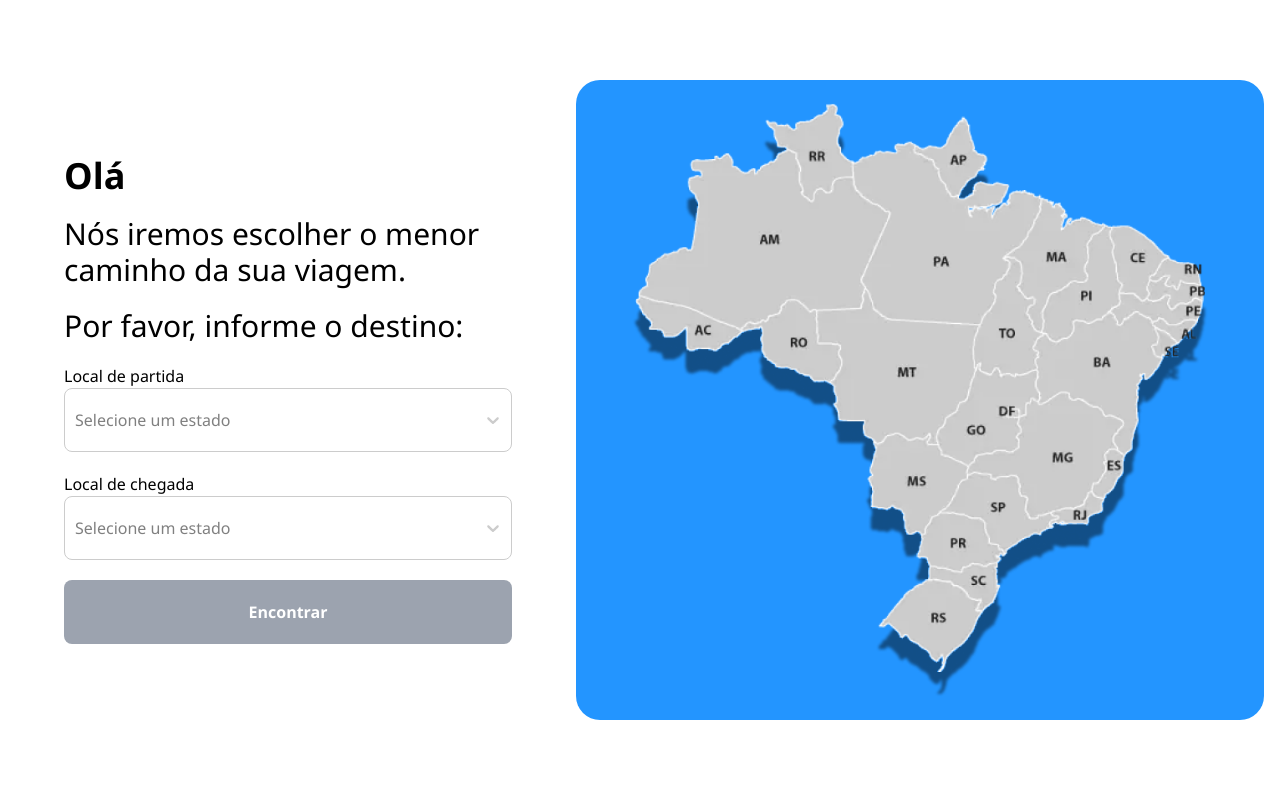
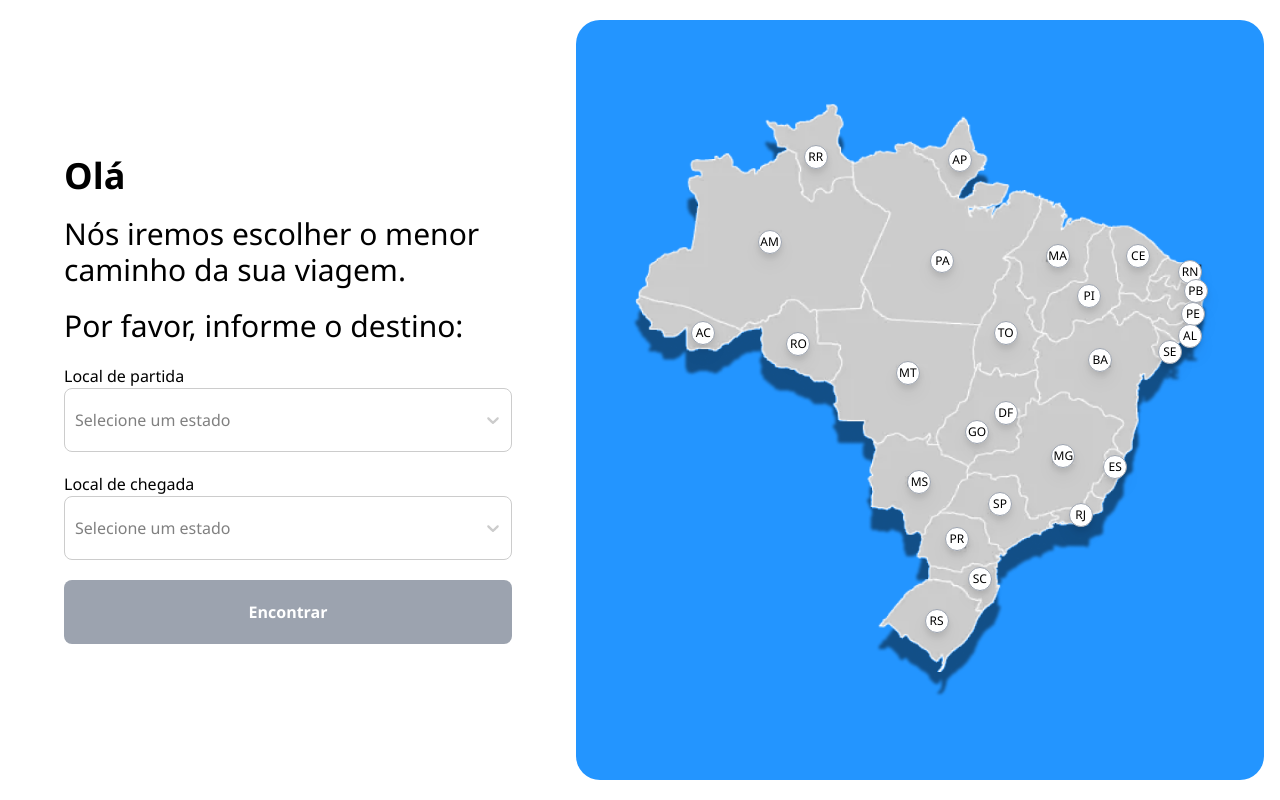
Before and after one commit to projeto-de-algoritmos/Grafos2_SPSubway, a React (Create React App) app in the folder app/: page / in a window 1280 px wide. Built offline with nearby package versions, Linux system fonts and the light colour scheme.

Commit message:
feat: insert all states of brasil in map

```diff
--- a/app/src/components/BrazilMap.jsx
+++ b/app/src/components/BrazilMap.jsx
@@ -1,9 +1,143 @@
-import BrasilMap from '../assets/brasil_map.png'
+import BrasilMap from "../assets/brasil_map.png";
+import States from "../assets/states.json";
 
-export function BrazilMap(){
-    return(
-        <div className="w-[80%] h-full max-h-[40rem] bg-[#2395FF] rounded-3xl flex overflow-hidden justify-center items-center">
-            <img src={BrasilMap} alt="Mapa do Brasil" className='w-full max-w-xl'/>
-        </div>
-    )
+export function BrazilMap({ departure, arrival }) {
+  const statesLocation = [
+    {
+      bottom: "18.5rem",
+      right: "60%",
+    },
+    {
+      bottom: "19.2rem",
+      right: "76.5%",
+    },
+    {
+      bottom: "24.9rem",
+      right: "65%",
+    },
+    {
+      bottom: "30.2rem",
+      right: "57%",
+    },
+    {
+      bottom: "23.7rem",
+      right: "35%",
+    },
+    {
+      bottom: "30rem",
+      right: "32%",
+    },
+    {
+      bottom: "19.2rem",
+      right: "24%",
+    },
+    {
+      bottom: "24rem",
+      right: "15%",
+    },
+    {
+      bottom: "21.5rem",
+      right: "9.5%",
+    },
+    {
+      bottom: "24rem",
+      right: "1%",
+    },
+    {
+      bottom: "23rem",
+      right: "-8%",
+    },
+    {
+      bottom: "21.8rem",
+      right: "-9%",
+    },
+    {
+      bottom: "20.4rem",
+      right: "-8.5%",
+    },
+    {
+      bottom: "19rem",
+      right: "-8%",
+    },
+    {
+      bottom: "18rem",
+      right: "-4.5%",
+    },
+    {
+      bottom: "17.5rem",
+      right: "7.6%",
+    },
+    {
+      bottom: "11.5rem",
+      right: "14%",
+    },
+    {
+      bottom: "10.8rem",
+      right: "5%",
+    },
+    {
+      bottom: "7.8rem",
+      right: "11%",
+    },
+    {
+      bottom: "8.5rem",
+      right: "25%",
+    },
+    {
+      bottom: "6.3rem",
+      right: "32.5%",
+    },
+    {
+      bottom: "3.8rem",
+      right: "28.5%",
+    },
+    {
+      bottom: "1.2rem",
+      right: "36%",
+    },
+    {
+      bottom: "9.9rem",
+      right: "39%",
+    },
+    {
+      bottom: "16.7rem",
+      right: "41%",
+    },
+    {
+      bottom: "13rem",
+      right: "29%",
+    },
+    {
+      bottom: "14.2rem",
+      right: "24%",
+    },
+  ];
+
+  return (
+    <div className="w-[80%] h-full max-h-[95%] bg-[#2395FF] rounded-3xl flex overflow-hidden justify-center items-center">
+      <div className="w-full max-w-xl absolute h-full max-h-[38rem]">
+        {States.map((state, index) => {
+          return (
+            <div
+              key={index}
+              className={`absolute m-10 w-6 h-6 border border-gray-400  bg-white rounded-full flex drop-shadow-lg
+               justify-center items-center ${
+                 departure && state.acronym === departure.acronym
+                   ? "bg-red-400"
+                   : ""
+               } ${arrival && state.acronym === arrival.acronym ? "bg-green-400" : ""}`}
+              style={{
+                bottom: statesLocation[index].bottom,
+                right: statesLocation[index].right,
+                transform: "translate(-50%, -50%)",
+              }}
+            >
+              <p className="text-xs">{state.acronym}</p>
+            </div>
+          );
+        })}
+      </div>
+      <img src={BrasilMap} alt="Mapa do Brasil" className="w-full max-w-xl" />
+    </div>
+  );
 }
--- a/app/src/components/Home.jsx
+++ b/app/src/components/Home.jsx
@@ -33,7 +33,7 @@ export function Home() {
           Encontrar
         </button>
       </div>
-      <BrazilMap />
+      <BrazilMap departure={departure} arrival={arrival} />
     </div>
   );
 }
```
